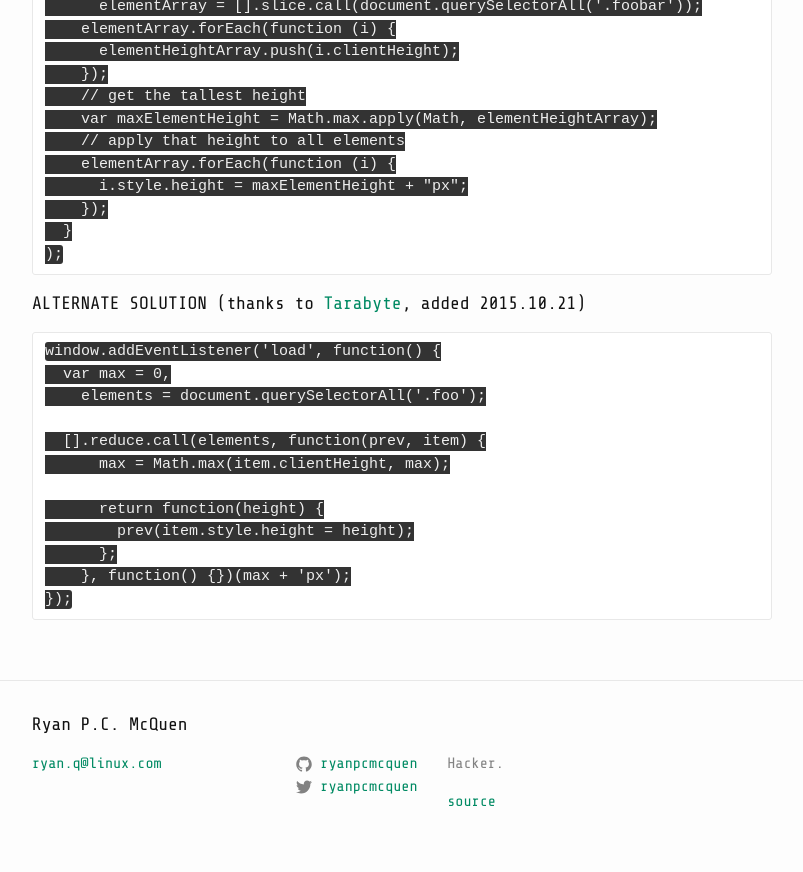
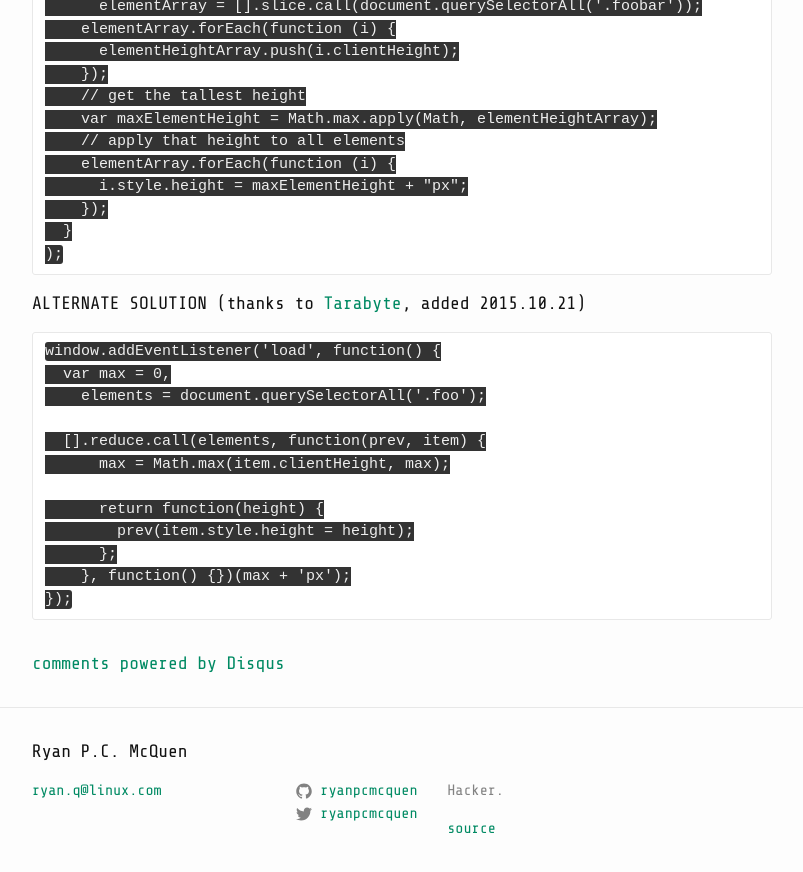
Before and after one commit to ryanpcmcquen/ryanpcmcquen.github.io, a Jekyll site: the page built from _posts/2015-10-20-normalize-element-heights.md, in a window 1280 px wide and 900 px high, scrolled down 628 px. Shown: the top 872 px of the window, without its empty margins (238-1041 px from the left). Built offline with Jekyll 4.4.1, drawn with Linux system fonts in a browser that asks for light colours; comment, search, counter and statistics services are not loaded; some of the changed lines change nothing that is shown.

Commit message:
use code disqus emailed me

```diff
--- a/_includes/disqus.html
+++ b/_includes/disqus.html
@@ -1,26 +1,14 @@
 <div id="disqus_thread"></div>
-<script>
-    /**
-     *  RECOMMENDED CONFIGURATION VARIABLES: EDIT AND UNCOMMENT THE SECTION BELOW TO INSERT DYNAMIC VALUES FROM YOUR PLATFORM OR CMS.
-     *  LEARN WHY DEFINING THESE VARIABLES IS IMPORTANT: https://disqus.com/admin/universalcode/#configuration-variables
-     */
+<script type="text/javascript">
+/* * * CONFIGURATION VARIABLES: EDIT BEFORE PASTING INTO YOUR WEBPAGE * * */
+var disqus_shortname = 'ryanpcmcquen'; // required: replace example with your forum shortname
 
-    /*
-    var disqus_config = function () {
-        this.page.url = PAGE_URL;  // Replace PAGE_URL with your page's canonical URL variable
-        this.page.identifier = PAGE_IDENTIFIER; // Replace PAGE_IDENTIFIER with your page's unique identifier variable
-    };
-    */
-
-    var disqus_shortname = 'ryanpcmcquen';
-
-    (function() {  // DON'T EDIT BELOW THIS LINE
-        var d = document, s = d.createElement('script');
-
-        s.src = '//ryanpcmcquen.disqus.com/embed.js';
-
-        s.setAttribute('data-timestamp', +new Date());
-        (d.head || d.body).appendChild(s);
-    })();
+/* * * DON'T EDIT BELOW THIS LINE * * */
+(function() {
+var dsq = document.createElement('script'); dsq.type = 'text/javascript'; dsq.async = true;
+dsq.src = '//' + disqus_shortname + '.disqus.com/embed.js';
+(document.getElementsByTagName('head')[0] || document.getElementsByTagName('body')[0]).appendChild(dsq);
+})();
 </script>
-<noscript>Please enable JavaScript to view the <a href="https://disqus.com/?ref_noscript" rel="nofollow">comments powered by Disqus.</a></noscript>
+<noscript>Please enable JavaScript to view the <a href="http://disqus.com/?ref_noscript">comments powered by Disqus.</a></noscript>
+<a href="http://disqus.com" class="dsq-brlink">comments powered by <span class="logo-disqus">Disqus</span></a>
```
